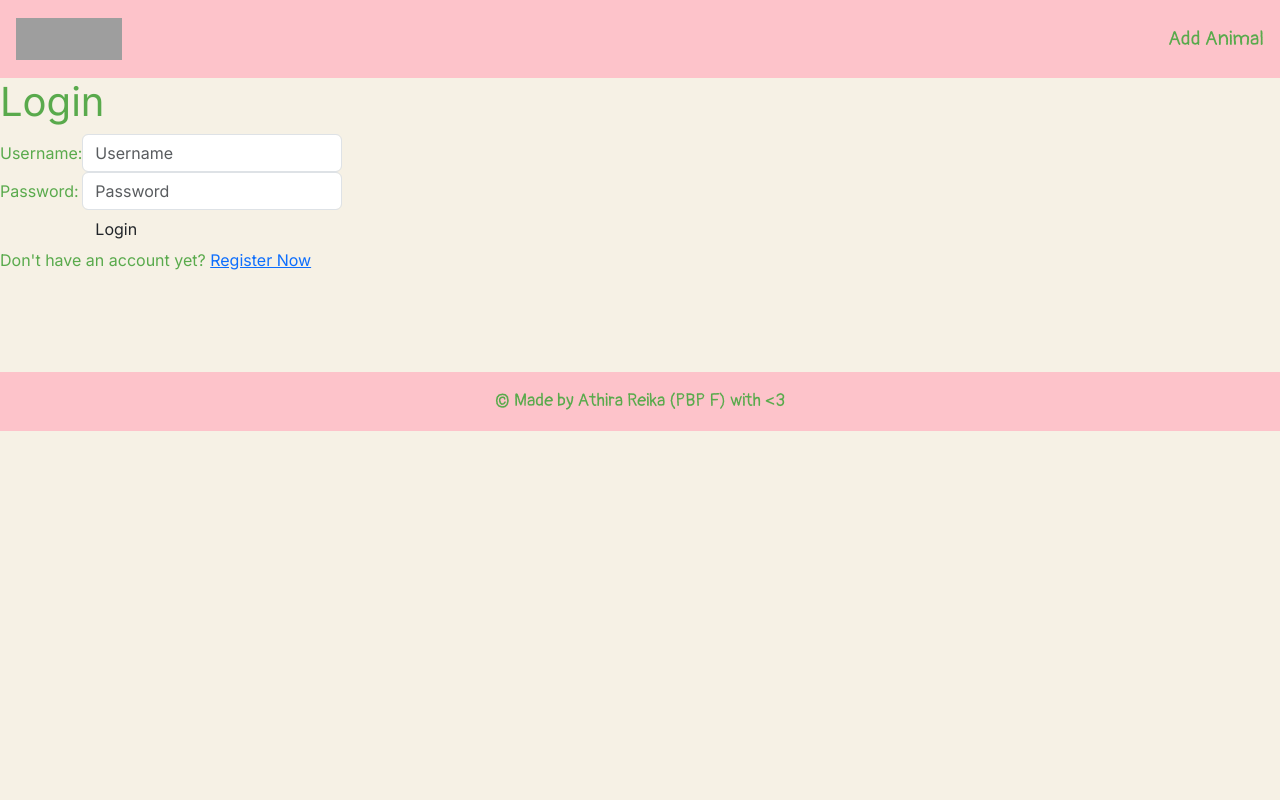
After one commit to reikathr/safarei-park, a Django app: page /login/ in a window 1280 px wide. The commit adds this page. Run offline with Django 4.2, Linux system fonts and the light colour scheme; style sheets or scripts are compiled from the project's sources; some libraries are stand-ins or nearby versions; grey boxes are pictures that could not be loaded.

Commit message:
modified scss, changed the fonts and stuff

```diff
--- a/main/forms.py
+++ b/main/forms.py
@@ -4,4 +4,4 @@ from main.models import Animal
 class AnimalForm(ModelForm):
     class Meta:
         model = Animal
-        fields = ["name", "amount", "family", "animal_class", "description"]
+        fields = ["name", "amount", "family", "animal_class", "description", "animal_image"]
--- a/main/models.py
+++ b/main/models.py
@@ -1,6 +1,8 @@
 from django.db import models
+from django.contrib.auth.models import User
 
 class Animal(models.Model):
+    user = models.ForeignKey(User, on_delete=models.CASCADE)
     name = models.CharField(max_length=255)
     amount = models.IntegerField()
     family = models.CharField(max_length=255)
--- a/main/templates/create_animal.html
+++ b/main/templates/create_animal.html
@@ -2,9 +2,10 @@
 
 {% block content %}
 
-<h1>Add New Animal</h1>
+<h5 class="h5">Add New Animal</h5>
 
-<form method="POST">
+<form action="" method=POST enctype="
+multipart/form-data">
     {% csrf_token %}
     <table>
         {{ form.as_table }}
--- /dev/null
+++ b/main/templates/login.html
@@ -0,0 +1,45 @@
+{% extends 'base.html' %}
+
+{% block meta %}
+    <title>Login</title>
+{% endblock meta %}
+
+{% block content %}
+
+<div class = "login">
+
+    <h1>Login</h1>
+
+    <form method="POST" action="">
+        {% csrf_token %}
+        <table>
+            <tr>
+                <td>Username: </td>
+                <td><input type="text" name="username" placeholder="Username" class="form-control"></td>
+            </tr>
+
+            <tr>
+                <td>Password: </td>
+                <td><input type="password" name="password" placeholder="Password" class="form-control"></td>
+            </tr>
+
+            <tr>
+                <td></td>
+                <td><input class="btn login_btn" type="submit" value="Login"></td>
+            </tr>
+        </table>
+    </form>
+
+    {% if messages %}
+        <ul>
+            {% for message in messages %}
+                <li>{{ message }}</li>
+            {% endfor %}
+        </ul>
+    {% endif %}
+
+    Don't have an account yet? <a href="{% url 'main:register' %}">Register Now</a>
+
+</div>
+
+{% endblock content %}
--- a/main/urls.py
+++ b/main/urls.py
@@ -1,5 +1,6 @@
 from django.urls import path
-from main.views import show_main, create_animal, show_xml, show_json, show_xml_by_id, show_json_by_id
+from main.views import show_main, create_animal, show_xml, show_json
+from main.views import show_xml_by_id, show_json_by_id, register, login_user, logout_user
 
 app_name = 'main'
 
@@ -10,4 +11,8 @@ urlpatterns = [
     path('json/', show_json, name='show_json'),
     path('xml/<int:id>/', show_xml_by_id, name='show_xml_by_id'),
     path('json/<int:id>/', show_json_by_id, name='show_json_by_id'),
+    path('register/', register, name='register'),
+    path('login/', login_user, name='login'),
+    path('logout/', logout_user, name='logout'),
+
 ]
--- a/main/views.py
+++ b/main/views.py
@@ -1,32 +1,41 @@
-from django.shortcuts import render
+import datetime
+from django.shortcuts import render, redirect
 from django.http import HttpResponseRedirect, HttpResponse
 from main.forms import AnimalForm
 from main.models import Animal
 from django.urls import reverse
 from django.core import serializers
+from django.contrib.auth.forms import UserCreationForm
+from django.contrib import messages
+from django.contrib.auth import authenticate, login, logout
+from django.contrib.auth.decorators import login_required
 
+@login_required(login_url='/login')
 def show_main(request):
-    animals = Animal.objects.all()
+    animals = Animal.objects.filter(user=request.user)
     animal_sum = 0
     species_sum = animals.count
     for animal in animals:
         animal_sum += animal.amount
 
     context = {
-        'name': 'Athira Reika',
+        'name': request.user.username,
         'class': 'PBP F',
         'species_sum': species_sum,
         'animal_sum': animal_sum,
-        'animals': animals
+        'animals': animals,
+        'last_login': request.COOKIES['last_login'],
     }
 
     return render(request, "main.html", context)
 
 def create_animal(request):
-    form = AnimalForm(request.POST or None)
+    form = AnimalForm(request.POST or None, request.FILES or None)
 
     if form.is_valid() and request.method == "POST":
-        form.save()
+        animal = form.save(commit=False)
+        animal.user = request.user
+        animal.save()
         return HttpResponseRedirect(reverse('main:show_main'))
 
     context = {'form': form}
@@ -47,3 +56,36 @@ def show_xml_by_id(request, id):
 def show_json_by_id(request, id):
     data = Animal.objects.filter(pk=id)
     return HttpResponse(serializers.serialize("json", data), content_type="application/json")
+
+def register(request):
+    form = UserCreationForm()
+
+    if request.method == "POST":
+        form = UserCreationForm(request.POST)
+        if form.is_valid():
+            form.save()
+            messages.success(request, 'Your account has been successfully created!')
+            return redirect('main:login')
+    context = {'form':form}
+    return render(request, 'register.html', context)
+
+def login_user(request):
+    if request.method == 'POST':
+        username = request.POST.get('username')
+        password = request.POST.get('password')
+        user = authenticate(request, username=username, password=password)
+        if user is not None:
+            login(request, user)
+            response = HttpResponseRedirect(reverse("main:show_main"))
+            response.set_cookie('last_login', str(datetime.datetime.now()))
+            return response
+        else:
+            messages.info(request, 'Sorry, incorrect username or password. Please try again.')
+    context = {}
+    return render(request, 'login.html', context)
+
+def logout_user(request):
+    logout(request)
+    response = HttpResponseRedirect(reverse('main:login'))
+    response.delete_cookie('last_login')
+    return response
--- a/static/scss/styles.scss
+++ b/static/scss/styles.scss
@@ -4,7 +4,8 @@ $color-three: #FF5FAC;
 $color-four:#AFEA8B;
 $color-five: #F6F1E5;
 
-@import url('https://fonts.googleapis.com/css2?family=Pangolin&display=swap');
+@import url('https://fonts.googleapis.com/css2?family=Pangolin');
+@import url('https://fonts.googleapis.com/css2?family=Inter');
 
 * {
     margin: 0;
@@ -14,7 +15,16 @@ $color-five: #F6F1E5;
 
 body {
     min-height: 100vh;
+    font-family: 'Inter', sans-serif;
+    font-size: 15;
+    color: $color-two;
     background-color: $color-five;
+}
+
+.h5 {
+    font-size: 40px;
+    font-family: 'Pangolin', cursive;
+    color: $color-two;
 }
 
 .navbar {
@@ -28,10 +38,10 @@ body {
     text-align: center;
     padding: 10px 16px;
     text-decoration: none;
-    font-size: 20;
-    font-family: 'Pangolin', cursive;
     margin-left: 5;
     margin-right: 5;
+    font-size: 20px;
+    font-family: 'Pangolin', cursive;
 }
 
 .navbar-left {
@@ -41,3 +51,19 @@ body {
 .navbar-right {
     float: right;
 }
+
+.spacer {
+    height: 100px;
+}
+
+.footer {
+    background-color: $color-one;
+    color: $color-two;
+    font-size: 18px;
+    font-family: 'Pangolin', cursive;
+    padding: 15px 2px 1px 2px;
+    text-align: center;
+    width: 100%;
+    position: relative;
+    bottom: 0;
+}
--- a/templates/base.html
+++ b/templates/base.html
@@ -9,8 +9,6 @@
             content="width=device-width, initial-scale=1.0"
         />
         <link rel="stylesheet" href="https://cdn.jsdelivr.net/npm/bootstrap@5.3.0/dist/css/bootstrap.min.css">
-        <script src="https://cdn.jsdelivr.net/npm/bootstrap@5.3.0/dist/js/bootstrap.min.js"></script>
-        <script src="https://cdn.jsdelivr.net/npm/popper.js@2.10.2/dist/umd/popper.min.js"></script>
         <link rel="stylesheet" type="text/css" href="{% sass_src 'scss\styles.scss' %}">
         {% block meta %}
         {% endblock meta %}
@@ -27,7 +25,14 @@
                 <a href="{% url 'main:create_animal' %}">Add Animal</a>
             </div>
         </div>
-        {% block content %}
-        {% endblock content %}
+            {% block content %}
+            {% endblock content %}
+        <div class="spacer"></div>
+        <div class="footer">
+            <p>&copy; Made by Athira Reika (PBP F) with <3 </p>
+        </div>
     </body>
 </html>
+
+<script src="https://cdn.jsdelivr.net/npm/bootstrap@5.3.0/dist/js/bootstrap.min.js"></script>
+<script src="https://cdn.jsdelivr.net/npm/popper.js@2.10.2/dist/umd/popper.min.js"></script>
```
Also changed, not shown: main/templates/main.html (+11 -7 lines), main/templates/register.html (added, +34 -0 lines), static/scss/styles.css (+27 -4 lines), main/migrations/0009_animal_user.py (added), 1 other file.
